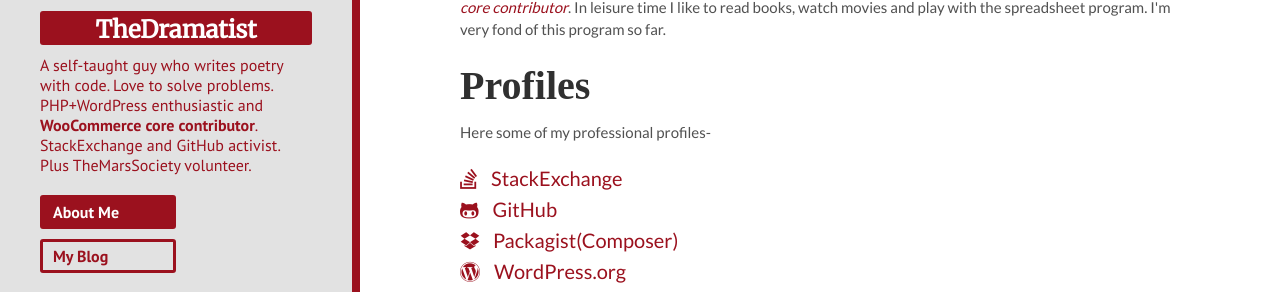
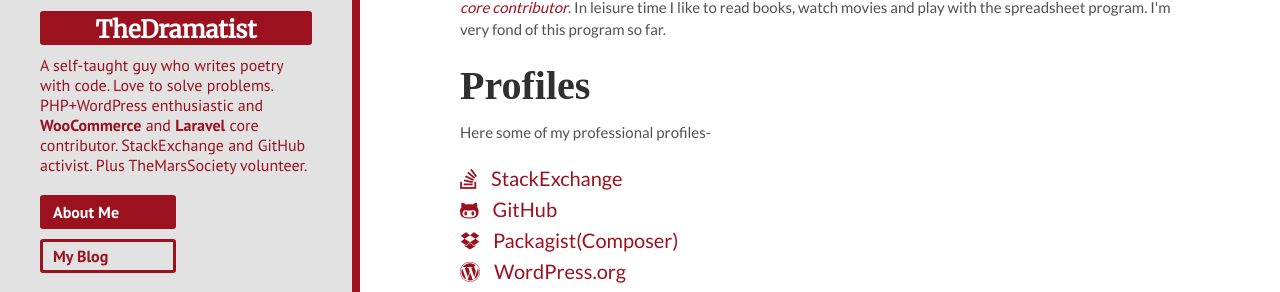
Before and after one commit to khanrn/codemascot.github.io, a Jekyll site: the page built from index.html, in a window 1280 px wide. Shown: the part 472-764 px from the top of the page. Built offline with Jekyll 4.4.1, drawn with Linux system fonts in a browser that asks for light colours; nearby versions of some CDN libraries; some web fonts are replaced; Markdown is read by kramdown in place of the engine named in the settings.

Commit message:
Config Update

```diff
--- a/_config.yml
+++ b/_config.yml
@@ -8,7 +8,7 @@
 # Setup
 title:            TheDramatist
 tagline:          'Web Programmer'
-description:      'A self-taught guy who writes poetry with code. Love to solve problems. PHP+WordPress enthusiastic and <b><a target="_blank" href="https://github.com/woocommerce/woocommerce/pulls?utf8=%E2%9C%93&q=is%3Apr%20author%3Arnaby">WooCommerce core contributor</a></b>. StackExchange and GitHub activist. Plus <a target="_blank" href="http://www.marssociety.org/">TheMarsSociety</a> volunteer.'
+description:      'A self-taught guy who writes poetry with code. Love to solve problems. PHP+WordPress enthusiastic and <b><a target="_blank" href="https://github.com/woocommerce/woocommerce/pulls?utf8=%E2%9C%93&q=is%3Apr%20author%3Arnaby">WooCommerce</a></b> and <b><a target="_blank" href="https://github.com/laravel/framework/pulls?utf8=%E2%9C%93&q=is%3Apr+author%3Arnaby+">Laravel</a></b> core contributor. StackExchange and GitHub activist. Plus <a target="_blank" href="http://www.marssociety.org/">TheMarsSociety</a> volunteer.'
 url:              http://www.thedramatist.me
 baseurl:          http://www.thedramatist.me/
 # baseurl:          http://rnaby.github.io/
```
